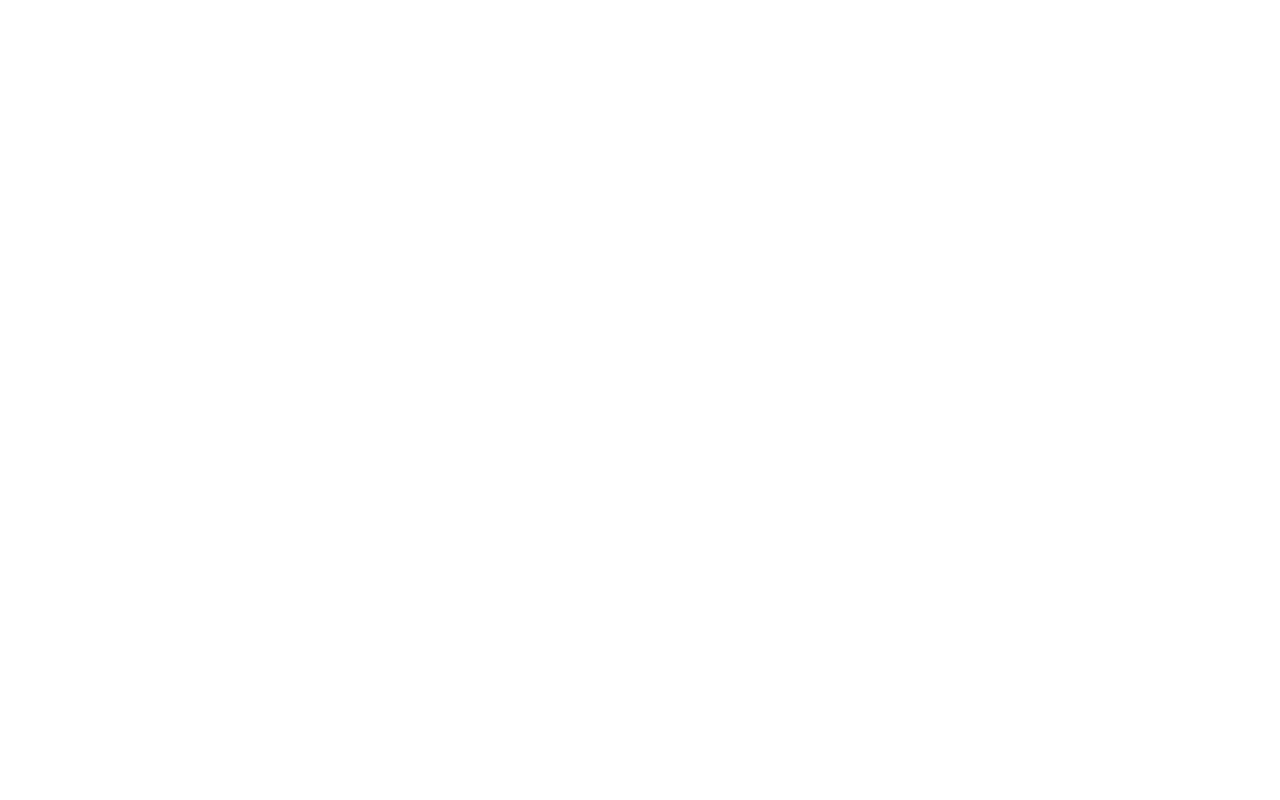
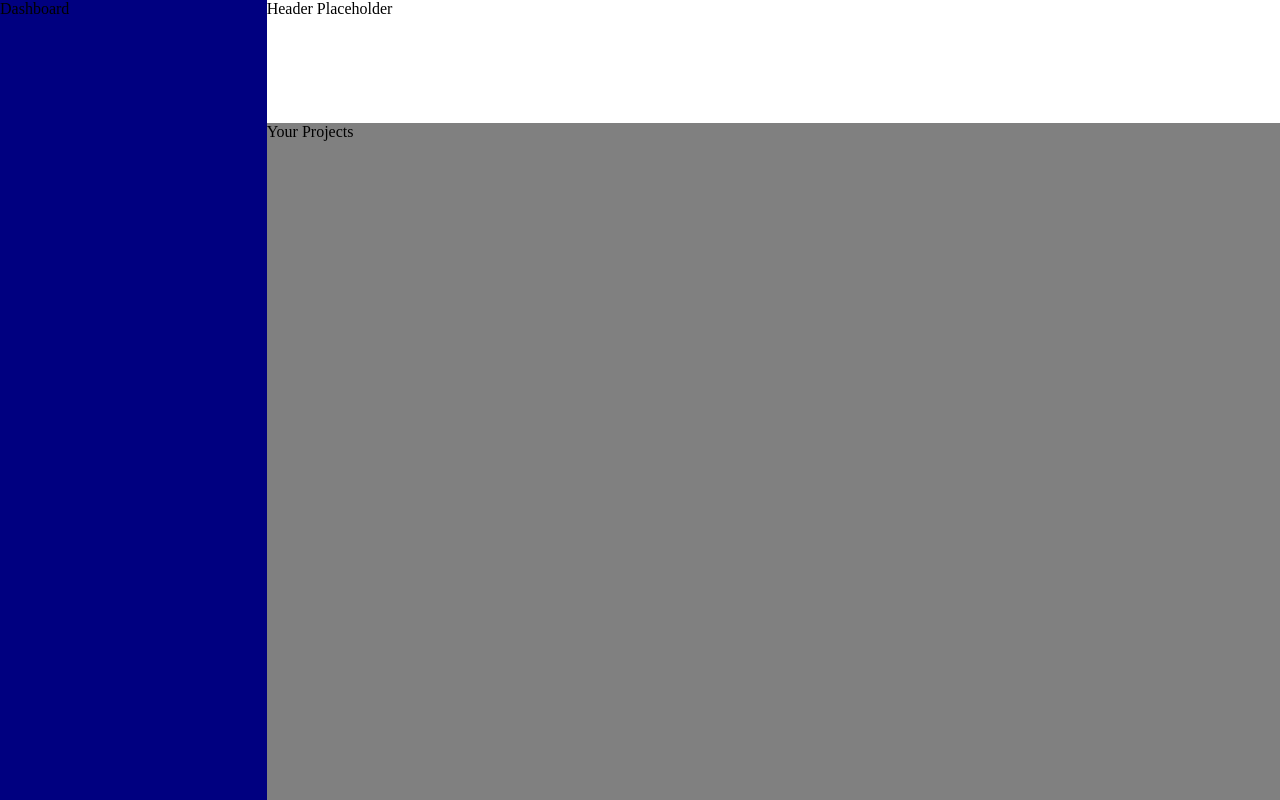
Before and after one commit to nothinktank/odin_admin_dash, a plain HTML site: page index.html in a window 1280 px wide. Drawn offline with Linux system fonts and the light colour scheme.

Commit message:
adds basic layout with background color

```diff
--- a/index.html
+++ b/index.html
@@ -7,6 +7,12 @@
   <link href="style.css" rel="stylesheet">
 </head>
 <body>
+  <div class="grid-container">
+    <div class="sidebar">Dashboard</div>
+    <div class="header">Header Placeholder</div>
+    <div class="main-content">Your Projects</div>
+  </div>
+
 
 </body>
 </html>
--- a/style.css
+++ b/style.css
@@ -0,0 +1,31 @@
+body {
+  margin: 0;
+}
+
+
+.grid-container{
+  display: grid;
+  grid-template-columns:1fr 3.8fr ;
+  grid-template-rows: 1fr 5.5fr;
+  width: 100vw;
+  height: 100vh;
+
+}
+
+.sidebar {
+  grid-row: 1 / 3;
+  grid-column: 1 / 2;
+  background-color: navy;
+}
+
+.header {
+  grid-row: 1 / 2;
+  grid-column: 2 / 3;
+  background-color: white;
+}
+
+.main-content {
+  grid-row: 2 / 3;
+  grid-column: 2 / 3 ;
+  background-color: gray;
+}
```
